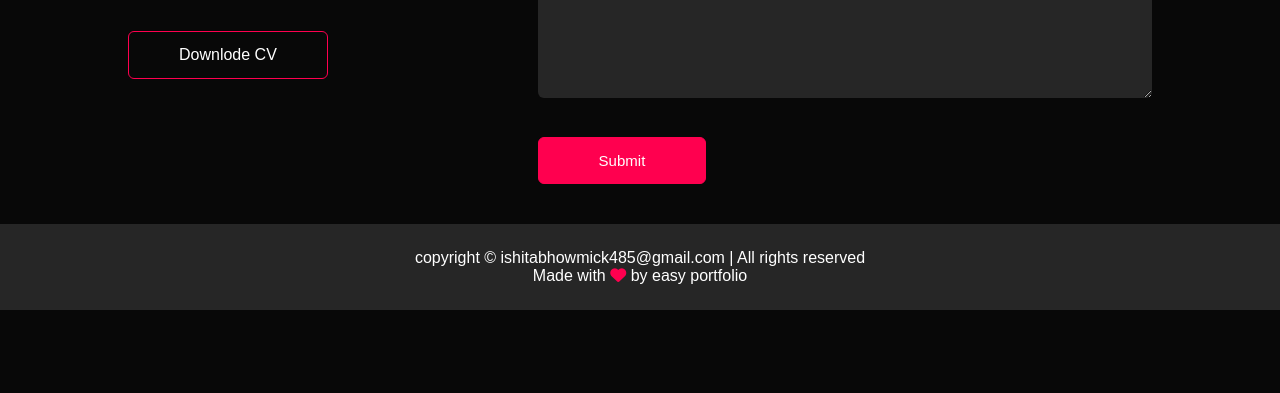
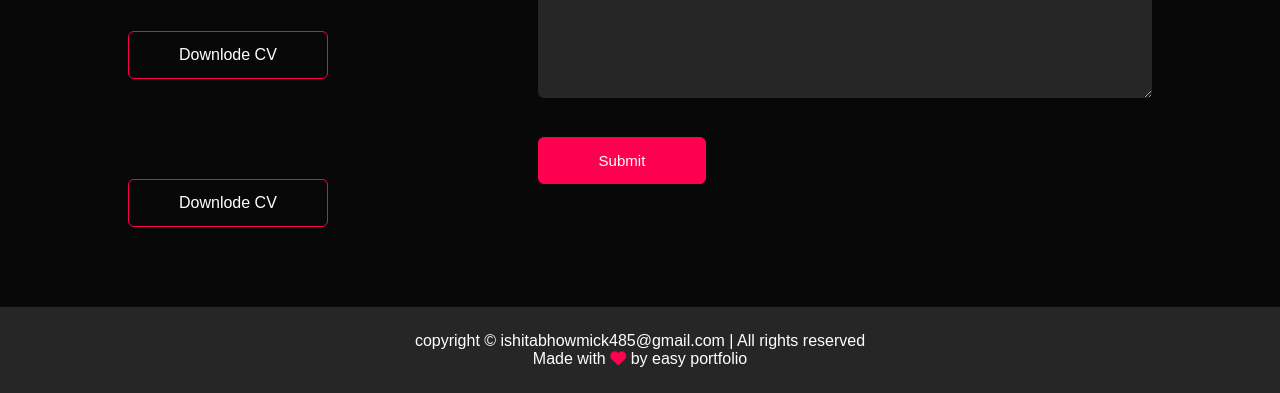
Before and after one commit to IshitaBhowmick/personal-portfolio, a plain HTML site: page index.html in a window 1280 px wide. Shown: the part 2901-3294 px from the top of the page. Before the commit the page ends 3211 px from the top, so only its background shows below. Drawn offline with Linux system fonts and the light colour scheme.

Commit message:
Update index.html

```diff
--- a/index.html
+++ b/index.html
@@ -152,6 +152,7 @@
                             <a href="#"><i class="fa-brands fa-github"></i></a>
                          </div>
                          <a href="" class="btn btn2">Downlode CV</a>
+                         <a href="Ishita_Bhowmick_CV.pdf" class="btn btn2">Downlode CV</a>
                     </div>
                     <div class="contact-right">
                         <form name="submit-to-google-sheet">
```
